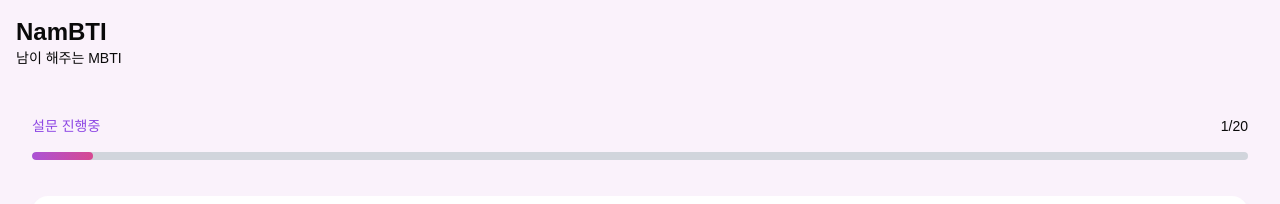
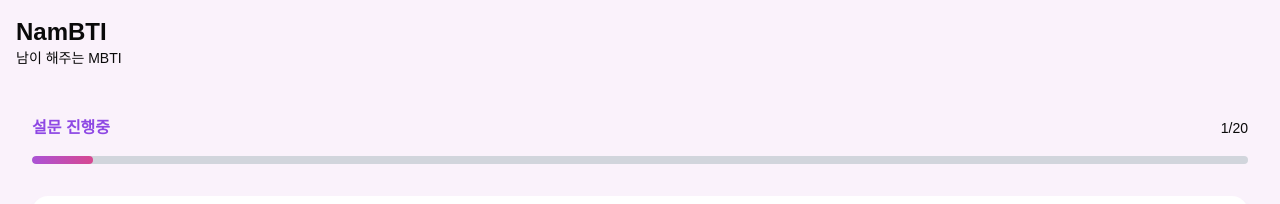
Before and after one commit to flip-404/nambti, a Next.js app: page /1/survey in a window 1280 px wide. Shown: the top 204 px of the page. Built offline with nearby package versions, Linux system fonts and the light colour scheme; a web font is replaced by a local one; what @midudev/tailwind-animations would draw is missing.

Commit message:
feat: detail design / final

```diff
--- a/src/components/survey/QuestionItem.tsx
+++ b/src/components/survey/QuestionItem.tsx
@@ -34,7 +34,7 @@
     $timeoutRef.current = setTimeout(() => {
       setAnimate(false);
       setAnswer(value);
-    }, 500);
+    }, 400);
   };
 
   return (
--- a/src/components/survey/SurveyHeader.tsx
+++ b/src/components/survey/SurveyHeader.tsx
@@ -7,7 +7,7 @@
   return (
     <div className="w-full h-20 flex flex-col gap-4">
       <div className="w-full flex flex-row justify-between items-center text-sm">
-        <span className="text-primary">설문 진행중</span>
+        <span className="text-primary text-base font-semibold">설문 진행중</span>
         <span>
           {step + 1}/{totalSteps}
         </span>
```
